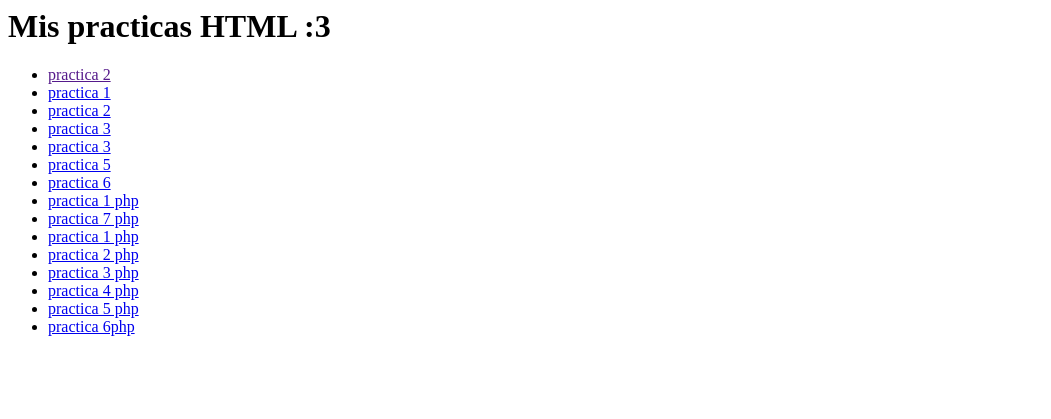
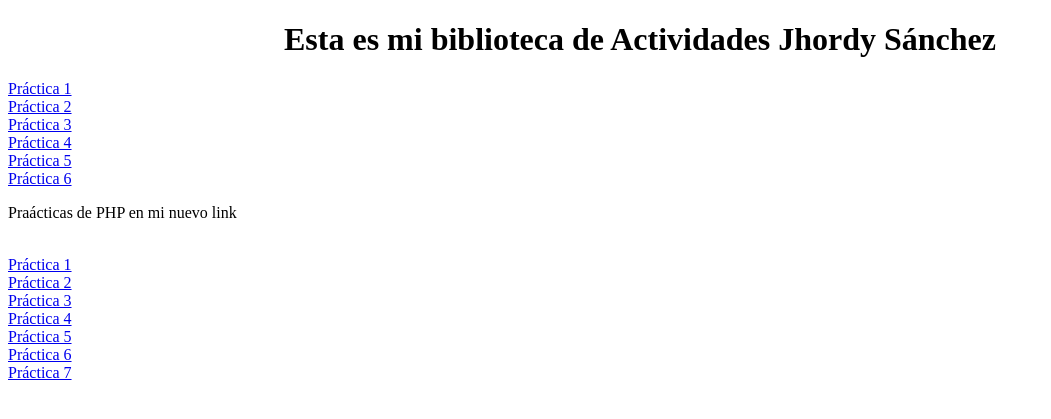
Before and after one commit to Arxfa27/Mis-paginas, a PHP site: page / in a window 1280 px wide. Shown: the top 419 px of the page, without its empty margins (0-1051 px from the left). Run offline with PHP 8.4, Linux system fonts and the light colour scheme.

Commit message:
Update index.php

```diff
--- a/index.php
+++ b/index.php
@@ -1,27 +1,38 @@
-<title>Mis practicas HTML :3 </title>
-</head>
-<body>
-    <h1>Mis practicas HTML :3 </h1>
-    <ul>
-        <li><a href="" target="_blank">practica 2</a></li>
-        <li><a href="practica/paola1.html" target="_blank">practica 1</a></li>
-        <li><a href="practica/PAOLA 2.html" target="_blank">practica 2</a></li>
-         <li><a href="practica/Listas.html" target="_blank">practica 3</a></li>
-          <li><a href="practica/Practica 4.html" target="_blank">practica 3</a></li>
-        <li><a href="practica/practica 5.html" target="_blank">practica 5</a></li>
-        <li><a href="practica/PRACTICA 6.html" target="_blank">practica 6</a></li>
-        <li><a href="practica/conexion.php" target="_blank">practica 1 php</a></li>
-         <li><a href="practica/creacion bd.php" target="_blank">practica 7 php</a></li>
-         <li><a href="practica/practica 1.php" target="_blank">practica 1 php</a></li>
-            <li><a href="practica/ptactica2.php" target="_blank">practica 2 php</a></li>
-            <li><a href="practica/practica 3.php" target="_blank">practica 3 php</a></li>
-            <li><a href="practica/practica 4.php" target="_blank">practica 4 php</a></li>
-            <li><a href="practica/practica 5.php" target="_blank">practica 5 php</a></li>
-            <li><a href="practica/practica6.php" target="_blank">practica 6php</a></li>
+<!DOCTYPE html>
+<html lang="es">
+    <head>
+        <meta charset="utf-8">
+        <title>Tareas Vinculo</title>
+    </head>
+        <body>
+            <h1 style="text-align: center;">Esta es mi biblioteca de Actividades Jhordy Sánchez</h1>
+            <a href="paola1.html" title="Practica 1"> Práctica 1 </a>
+            <br>
+            <a href="PAOLA2.html" title="Práctica 2"> Práctica 2 </a>
+            <br>
+            <a href="Listas.html" title="Práctica 3"> Práctica 3 </a>
+            <br>
+            <a href="Practica 4.html" title="Práctica 4"> Práctica 4 </a>
+            <br>
+            <a href="practica 5.html" title="Práctica 5"> Práctica 5 </a>
+             <br>
+            <a href="PRACTICA 6.html" title="Práctica 6"> Práctica 6 </a>
+            <br>
 
-
-
-
-    </ul>
-</body>
+            <p>Praácticas de PHP en mi nuevo link</p>
+            <br>
+             <a href="practica 1.php" title="Práctica 1"> Práctica 1 </a>
+            <br>
+            <a href="ptactica2.php" title="Práctica 2"> Práctica 2 </a>
+            <br>
+             <a href="practica 3.php" title="Práctica 3"> Práctica 3 </a>
+            <br>
+             <a href="practica 4.php" title="Práctica 4"> Práctica 4 </a>
+            <br>
+             <a href="practica 5.php" title="Práctica 5"> Práctica 5 </a>
+            <br>
+             <a href="practica6.php" title="Práctica 6"> Práctica 6 </a>
+            <br>
+             <a href="conexion.jpg" title="Práctica 7"> Práctica 7 </a>
+        </body>
 </html>
```
